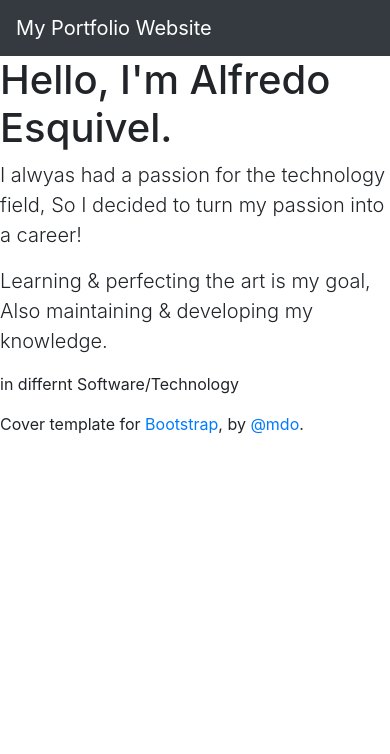
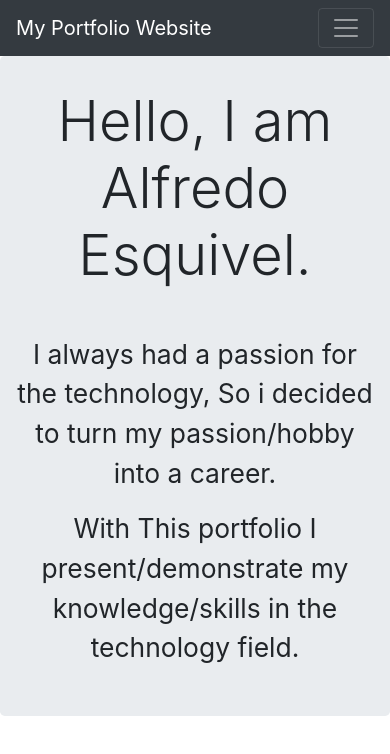
Before and after one commit to AlfredoE89/AlfredoE89, a plain HTML site: page index.html in a window 390 px wide. Drawn offline with nearby package versions, Linux system fonts and the light colour scheme.

Commit message:
updated my index.html structure

```diff
--- a/index.html
+++ b/index.html
@@ -4,66 +4,64 @@
             <meta charset="utf-8">
             <meta name="viewport" content="width=device-width, initial-scale=1, shrink-to-fit=no">
             <title>Home</title>
-
-            <link rel="stylesheet" href="/var/www/AlfredoE89.github.io/resume.css">
             <link rel="stylesheet" href="https://maxcdn.bootstrapcdn.com/bootstrap/4.0.0-beta.2/css/bootstrap.min.css">
-    <!-- Bootstrap core CSS -->
-
+          </head>
 
           <style>
 
-
-      @media (min-width: 768px) {
-        .bd-placeholder-img-lg {
-          font-size: 3.5rem;
+          .display-4 {
+              text-align: center;
           }
+          .lead1 {
+              text-align: center;
+              margin-top: 45px;
+              font-size: 7mm;
           }
-      .body {
-         background-image: url('download.jpeg');
+          .lead2 {
+              text-align: center;
+              font-size: 7mm;
           }
 
            </style>
-    <!-- Custom styles for this template -->
 
-  </head>
           <body>
-    <div>
-  <header class="masthead mb-auto"></header>
+            <header>
+
               <nav class="navbar navbar-expand-lg navbar-dark bg-dark">
                   <a class="navbar-brand" href="#">My Portfolio Website</a>
+                                <button class="navbar-toggler" type="button" data-toggle="collapse" data-target="#navbarSupportedContent" aria-controls="navbarSupportedContent" aria-expanded="false" aria-label="Toggle navigation">
+                                  <span class="navbar-toggler-icon"></span>
+                                </button>
 
-
-                <div class="collapse navbar-collapse">
+                  <div class="collapse navbar-collapse" id="navbarSupportedContent">
                   <ul class="navbar-nav mr-auto">
-                  <li>
-                <a class="nav-link" href="index.html">Home <span class="sr-only">(current)</span></a>
+                    <li class="nav-item">
+                  <a class="nav-link" href="index.html">Home</a>
                     </li>
-                  <li>
+                    <li class="nav-item">
                   <a class="nav-link" href="resume.html">Resume</a>
                     </li>
-                  <li>
+                    <li class="nav-item">
                       <a class="nav-link" href="contact.html">Contacts</a>
                         </li>
-                      <li>
+                        <li class="nav-item">
                           <a class="nav-link" href="thanks.html">Thanks</a>
                             </li>
 
                   </div>
               </nav>
+
             </header>
 
   <main role="main" class="inner cover">
-    <h1 class="cover-heading">Hello, I'm Alfredo Esquivel.</h1>
-    <p class="lead">I alwyas had a passion for the technology field, So I decided to turn my passion into a career!</p>
-    <p class="lead">Learning & perfecting the art is my goal, Also maintaining & developing my knowledge.</p>
-    <p>in differnt Software/Technology</p>
+        <div class="jumbotron">
+                <h1 class="display-4">Hello, I am Alfredo Esquivel.</h1>
+                <p class="lead1">I always had a passion for the technology, So i decided to turn my passion/hobby into a career.
+                <p class="lead2">With This portfolio I present/demonstrate my knowledge/skills in the technology field.</p>
+
+
+              </div>
   </main>
 
-  <footer class="mastfoot mt-auto">
-    <div class="inner">
-      <p>Cover template for <a href="https://getbootstrap.com/">Bootstrap</a>, by <a href="https://twitter.com/mdo">@mdo</a>.</p>
-    </div>
-  </footer>
-</div>
 </body>
 </html>
```
Also changed, not shown: thanks.html (+2 -2 lines), resume.css (deleted), var/www/AlfredoE89.github.io/resume.css (deleted). Lines whose indentation alone changed are shown as unchanged.
